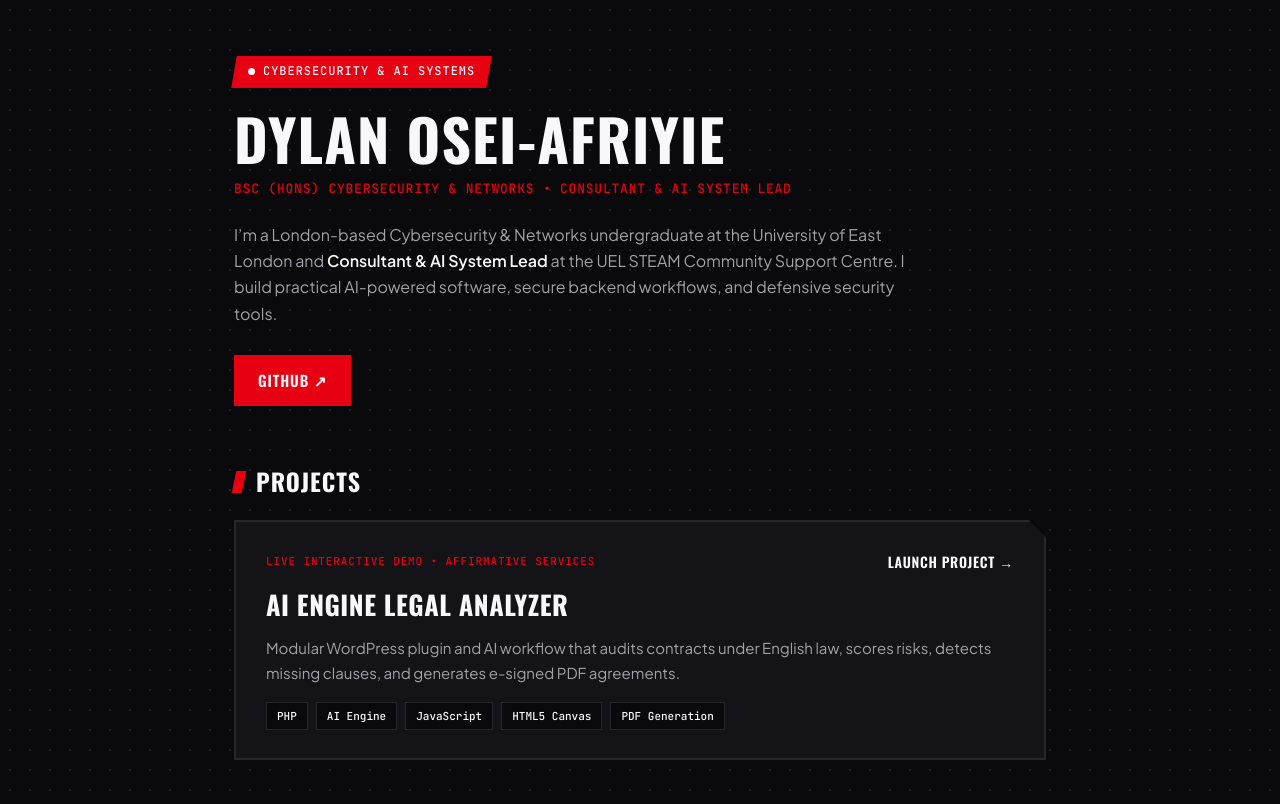
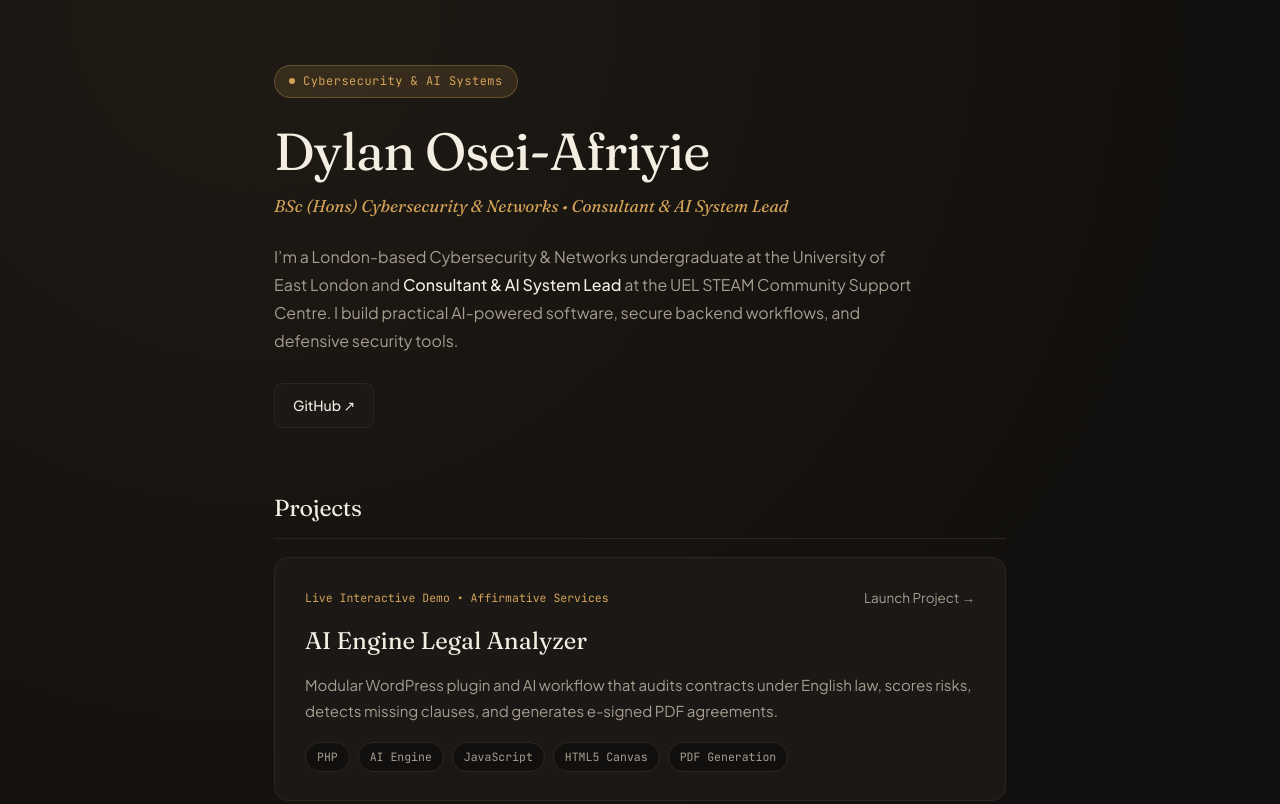
Before and after one commit to Pandex32/pandex32.github.io, a plain HTML site: page index.html in a window 1280 px wide. Shown: the top 804 px of the page. Drawn offline with nearby package versions, Linux system fonts and the light colour scheme.

Commit message:
Update style.css

```diff
--- a/style.css
+++ b/style.css
@@ -1,13 +1,14 @@
-@import url('https://fonts.googleapis.com/css2?family=Oswald:wght@600;700&family=Plus+Jakarta+Sans:wght@400;500;600;700&family=JetBrains+Mono:wght@500&display=swap');
+@import url('https://fonts.googleapis.com/css2?family=Fraunces:ital,opsz,wght@0,9..144,400;0,9..144,600;1,9..144,400&family=Plus+Jakarta+Sans:wght@400;500;600&family=JetBrains+Mono:wght@400;500&display=swap');
 
 :root {
-  --bg: #0a0a0c;
-  --surface: #141418;
-  --crimson: #e60012;
-  --crimson-hover: #ff1a2b;
-  --white: #f8f8fa;
-  --muted: #a1a1aa;
-  --border: #27272a;
+  --bg: #12100e;
+  --surface: #1b1815;
+  --surface-hover: #221e1a;
+  --amber: #d4a359;
+  --amber-soft: rgba(212, 163, 89, 0.14);
+  --cream: #f3ede2;
+  --muted: #a69d90;
+  --border: #2c2620;
 }
 
 * {
@@ -18,161 +19,131 @@
 
 body {
   background-color: var(--bg);
-  background-image: radial-gradient(#1f1f24 1px, transparent 1px);
-  background-size: 20px 20px;
-  color: var(--white);
+  background-image: radial-gradient(circle at 20% 0%, #1f1a14 0%, #12100e 65%);
+  color: var(--cream);
   font-family: 'Plus Jakarta Sans', sans-serif;
-  line-height: 1.65;
+  line-height: 1.75;
   -webkit-font-smoothing: antialiased;
 }
 
 .container {
-  max-width: 860px;
+  max-width: 780px;
   margin: 0 auto;
-  padding: 56px 24px 80px;
+  padding: 64px 24px 96px;
 }
 
-/* Skewed Persona 5 Status Pill */
+/* Subtle Warm Status Pill */
 .status-pill {
   display: inline-flex;
   align-items: center;
   gap: 8px;
-  background: var(--crimson);
-  color: var(--white);
+  background: var(--amber-soft);
+  border: 1px solid rgba(212, 163, 89, 0.3);
+  color: var(--amber);
   font-family: 'JetBrains Mono', monospace;
   font-size: 12px;
-  font-weight: 500;
-  letter-spacing: 0.08em;
-  text-transform: uppercase;
-  padding: 6px 14px;
-  margin-bottom: 20px;
-  transform: skewX(-10deg);
-}
-
-.status-pill > * {
-  transform: skewX(10deg);
+  letter-spacing: 0.04em;
+  padding: 5px 14px;
+  border-radius: 999px;
+  margin-bottom: 24px;
 }
 
 .dot {
-  width: 7px;
-  height: 7px;
-  background: var(--white);
+  width: 6px;
+  height: 6px;
+  background: var(--amber);
   border-radius: 50%;
 }
 
-/* Typography */
+/* Editorial Jazz Typography */
 h1 {
-  font-family: 'Oswald', sans-serif;
-  font-size: clamp(2.4rem, 5vw, 3.6rem);
-  font-weight: 700;
-  text-transform: uppercase;
-  letter-spacing: 0.02em;
-  line-height: 1.05;
-  color: var(--white);
+  font-family: 'Fraunces', Georgia, serif;
+  font-size: clamp(2.3rem, 5vw, 3.25rem);
+  font-weight: 400;
+  letter-spacing: -0.02em;
+  line-height: 1.15;
+  color: var(--cream);
   margin-bottom: 10px;
 }
 
 .meta {
-  font-family: 'JetBrains Mono', monospace;
-  font-size: 13px;
-  color: var(--crimson);
-  text-transform: uppercase;
-  letter-spacing: 0.06em;
+  font-family: 'Fraunces', Georgia, serif;
+  font-style: italic;
+  font-size: 17px;
+  color: var(--amber);
   margin-bottom: 22px;
 }
 
 .bio {
   color: var(--muted);
   font-size: 16px;
-  max-width: 680px;
+  max-width: 640px;
   margin-bottom: 28px;
 }
 
 .bio strong {
-  color: var(--white);
-  font-weight: 600;
+  color: var(--cream);
+  font-weight: 500;
 }
 
 h2 {
-  font-family: 'Oswald', sans-serif;
-  font-size: 1.5rem;
-  font-weight: 700;
-  text-transform: uppercase;
-  letter-spacing: 0.04em;
-  color: var(--white);
+  font-family: 'Fraunces', Georgia, serif;
+  font-size: 1.45rem;
+  font-weight: 400;
+  letter-spacing: -0.01em;
+  color: var(--cream);
   margin-bottom: 18px;
-  display: flex;
-  align-items: center;
-  gap: 12px;
+  padding-bottom: 10px;
+  border-bottom: 1px solid var(--border);
 }
 
-h2::before {
-  content: '';
-  display: inline-block;
-  width: 10px;
-  height: 22px;
-  background: var(--crimson);
-  transform: skewX(-12deg);
-}
-
-/* Action Links */
+/* Smooth Minimal Links */
 .links-row {
   display: flex;
   flex-wrap: wrap;
-  gap: 14px;
-  margin-bottom: 56px;
+  gap: 12px;
+  margin-bottom: 60px;
 }
 
 .btn {
   display: inline-flex;
   align-items: center;
-  gap: 8px;
-  padding: 11px 22px;
-  font-family: 'Oswald', sans-serif;
-  font-size: 15px;
-  font-weight: 600;
-  letter-spacing: 0.06em;
-  text-transform: uppercase;
+  gap: 6px;
+  padding: 9px 18px;
+  font-family: 'Plus Jakarta Sans', sans-serif;
+  font-size: 14px;
+  font-weight: 500;
   text-decoration: none;
-  border: 2px solid var(--crimson);
-  background: var(--crimson);
-  color: var(--white);
-  transition: transform 0.15s ease, background 0.15s ease, box-shadow 0.15s ease;
+  border-radius: 8px;
+  border: 1px solid var(--border);
+  background: var(--surface);
+  color: var(--cream);
+  transition: all 0.25s ease;
 }
 
 .btn:hover {
-  background: var(--crimson-hover);
-  transform: translate(-2px, -2px);
-  box-shadow: 4px 4px 0px var(--white);
+  border-color: var(--amber);
+  color: var(--amber);
+  background: var(--surface-hover);
+  transform: translateY(-1px);
 }
 
-.btn-outline {
-  background: transparent;
-  border-color: var(--white);
-  color: var(--white);
-}
-
-.btn-outline:hover {
-  background: var(--white);
-  color: var(--bg);
-  box-shadow: 4px 4px 0px var(--crimson);
-}
-
-/* Single Clean Project Card */
+/* Warm Vinyl-Sleeve Project Card */
 .project-card {
   display: block;
   text-decoration: none;
   background: var(--surface);
-  border: 2px solid var(--border);
+  border: 1px solid var(--border);
+  border-radius: 14px;
   padding: 28px 30px;
-  clip-path: polygon(0 0, calc(100% - 18px) 0, 100% 18px, 100% 100%, 0 100%);
-  transition: border-color 0.18s ease, transform 0.18s ease, box-shadow 0.18s ease;
+  transition: all 0.28s ease;
 }
 
 .project-card:hover {
-  border-color: var(--crimson);
-  transform: translate(-3px, -3px);
-  box-shadow: 6px 6px 0px var(--crimson);
+  background: var(--surface-hover);
+  border-color: rgba(212, 163, 89, 0.45);
+  transform: translateY(-2px);
+  box-shadow: 0 12px 32px rgba(0, 0, 0, 0.35);
 }
 
 .project-top {
@@ -185,33 +156,33 @@ h2::before {
 
 .project-tag {
   font-family: 'JetBrains Mono', monospace;
-  font-size: 11px;
-  text-transform: uppercase;
-  letter-spacing: 0.08em;
-  color: var(--crimson);
+  font-size: 11.5px;
+  color: var(--amber);
 }
 
 .project-arrow {
-  font-family: 'Oswald', sans-serif;
-  font-size: 14px;
-  text-transform: uppercase;
-  letter-spacing: 0.05em;
-  color: var(--white);
+  font-size: 13.5px;
+  color: var(--muted);
+  transition: color 0.25s ease, transform 0.25s ease;
+}
+
+.project-card:hover .project-arrow {
+  color: var(--amber);
+  transform: translateX(3px);
 }
 
 .project-card h3 {
-  font-family: 'Oswald', sans-serif;
-  font-size: 1.65rem;
-  text-transform: uppercase;
-  letter-spacing: 0.02em;
-  color: var(--white);
+  font-family: 'Fraunces', Georgia, serif;
+  font-size: 1.5rem;
+  font-weight: 400;
+  color: var(--cream);
   margin-bottom: 10px;
 }
 
 .project-card p {
   color: var(--muted);
   font-size: 15px;
-  margin-bottom: 16px;
+  margin-bottom: 18px;
 }
 
 .tech-tags {
@@ -222,31 +193,30 @@ h2::before {
 
 .tech-tags span {
   font-family: 'JetBrains Mono', monospace;
-  font-size: 11px;
-  padding: 4px 10px;
+  font-size: 11.5px;
+  padding: 4px 11px;
+  border-radius: 999px;
   background: var(--bg);
   border: 1px solid var(--border);
-  color: var(--white);
+  color: var(--muted);
 }
 
 /* Case Study Page Elements */
 .back-link {
   display: inline-block;
-  font-family: 'JetBrains Mono', monospace;
-  font-size: 13px;
-  text-transform: uppercase;
-  letter-spacing: 0.05em;
+  font-size: 14px;
   color: var(--muted);
   text-decoration: none;
   margin-bottom: 24px;
+  transition: color 0.2s ease;
 }
 
 .back-link:hover {
-  color: var(--crimson);
+  color: var(--amber);
 }
 
 .case-section {
-  margin-top: 44px;
+  margin-top: 48px;
 }
 
 .case-section p,
@@ -260,45 +230,49 @@ h2::before {
   display: flex;
   flex-direction: column;
   gap: 10px;
-  margin-top: 12px;
+  margin-top: 14px;
 }
 
 .case-section li strong {
-  color: var(--white);
+  color: var(--cream);
+  font-weight: 500;
 }
 
 .case-section code {
   font-family: 'JetBrains Mono', monospace;
   font-size: 13px;
-  color: var(--crimson);
+  color: var(--amber);
   background: var(--surface);
-  padding: 2px 6px;
+  padding: 2px 7px;
+  border-radius: 5px;
 }
 
 .flow-card {
-  margin-top: 16px;
-  padding: 16px 20px;
+  margin-top: 18px;
+  padding: 18px 22px;
   background: var(--surface);
-  border-left: 4px solid var(--crimson);
-  color: var(--white);
+  border: 1px solid var(--border);
+  border-left: 3px solid var(--amber);
+  border-radius: 10px;
+  color: var(--cream);
   font-size: 14.5px;
 }
 
 .demo-frame {
   width: 100%;
   height: 680px;
-  margin-top: 18px;
-  border: 2px solid var(--crimson);
-  box-shadow: 6px 6px 0px var(--crimson);
+  margin-top: 20px;
+  border: 1px solid var(--border);
+  border-radius: 12px;
+  box-shadow: 0 14px 36px rgba(0, 0, 0, 0.4);
   background: #f8f9fa;
 }
 
 footer {
-  margin-top: 64px;
+  margin-top: 72px;
   padding-top: 24px;
   border-top: 1px solid var(--border);
-  font-family: 'JetBrains Mono', monospace;
-  font-size: 12px;
+  font-size: 13px;
   color: var(--muted);
   display: flex;
   justify-content: space-between;
@@ -307,10 +281,11 @@ footer {
 }
 
 footer a {
-  color: var(--white);
+  color: var(--muted);
   text-decoration: none;
+  transition: color 0.2s ease;
 }
 
 footer a:hover {
-  color: var(--crimson);
+  color: var(--amber);
 }
```
